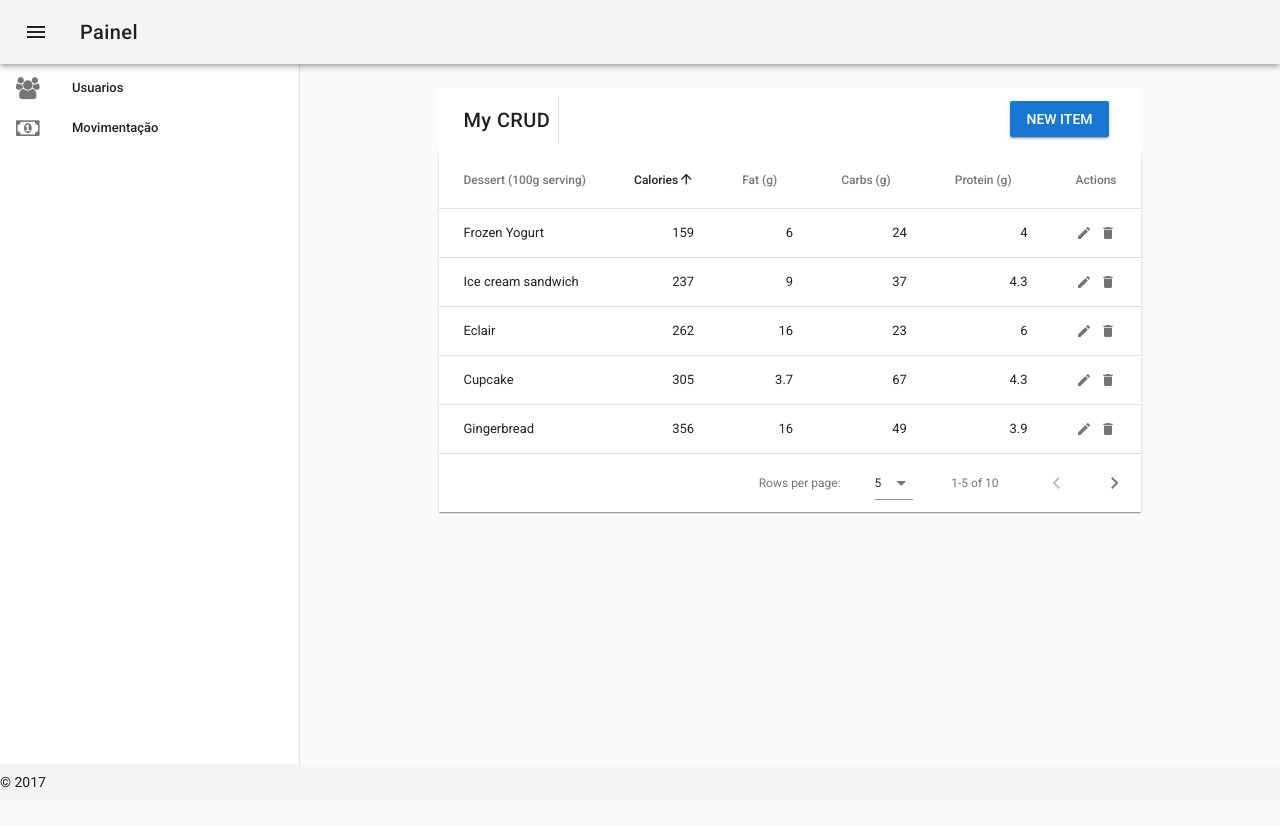
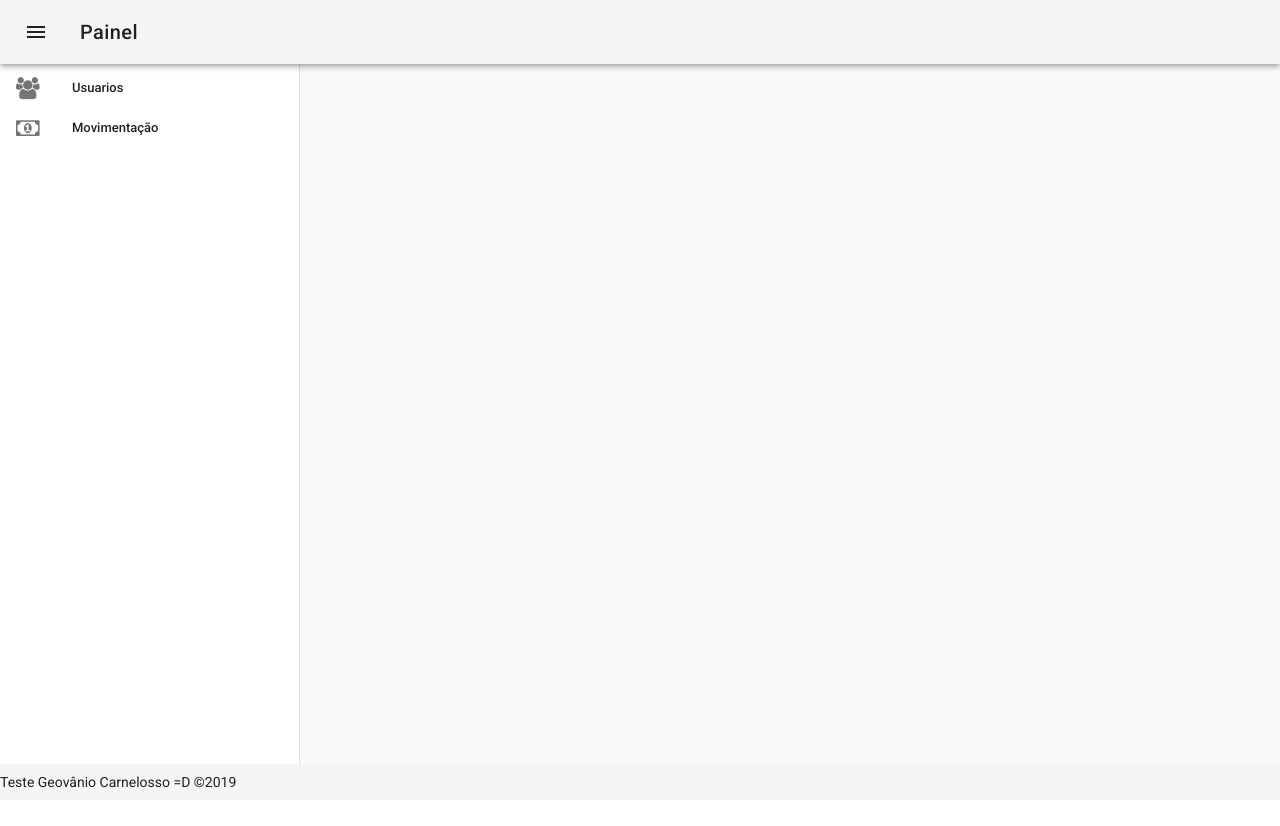
Before and after one commit to geeox96/atualProject, a Vue app in the folder Cliente/: page /#/movimentacao in a window 1280 px wide. Shown: the top 826 px of the page. After the commit the page ends 800 px from the top, so only its background shows below. Built offline with nearby package versions, Linux system fonts and the light colour scheme.

Commit message:
tentando organizar + cadastro okay !

```diff
--- a/Cliente/package.json
+++ b/Cliente/package.json
@@ -9,6 +9,7 @@
   "dependencies": {
     "axios": "^0.19.0",
     "core-js": "^2.6.5",
+    "sweetalert2": "^8.11.7",
     "vue": "^2.6.10",
     "vue-axios": "^2.1.4",
     "vue-router": "^3.0.3",
--- a/Cliente/src/App.vue
+++ b/Cliente/src/App.vue
@@ -40,7 +40,7 @@
       </v-container>
     </v-content>
     <v-footer app fixed>
-      <span>&copy; 2017</span>
+      <span>Teste Geovânio Carnelosso =D &copy;2019</span>
     </v-footer>
   </v-app>
 </div>
--- /dev/null
+++ b/Cliente/src/components/EditarUsuario.vue
@@ -0,0 +1,89 @@
+<template>
+  <v-dialog ref="editarUser" v-model="CaixaEditarUsuario" max-width="800px">
+    <v-card>
+      <v-card-title>
+        <v-spacer></v-spacer>
+
+        <span class="headline">Editar Usuario</span>
+        <v-spacer></v-spacer>
+      </v-card-title>
+
+      <!-- <v-form ref="form" v-model="validade" lazy-validation>
+        <v-card-text>
+          <v-container grid-list-md>
+            <v-layout wrap>
+              <v-flex xs12>
+                <v-text-field
+                  :rules="[validacao.obrigatorio]"
+                  v-model="dadosUsuario.nome"
+                  label="Nome Completo"
+                  placeholder="João Mariano Freitas"
+                ></v-text-field>
+              </v-flex>
+
+              <v-flex xs12>
+                <v-text-field
+                  :rules="[validacao.obrigatorio, validacao.email]"
+                  v-model="dadosUsuario.email"
+                  label="E-Mail"
+                  placeholder="exemplo@servidor.com"
+                ></v-text-field>
+              </v-flex>
+              <v-flex xs12 sm6>
+                <v-text-field
+                  :rules="[validacao.obrigatorio, validacao.min]"
+                  :append-icon="mostrarSenha ? 'visibility' : 'visibility_off'"
+                  :type="mostrarSenha ? 'text' : 'password'"
+                  v-model="dadosUsuario.senha"
+                  label="Senha"
+                  @click:append="mostrarSenha = !mostrarSenha"
+                ></v-text-field>
+              </v-flex>
+              <v-flex xs12 sm6>
+                <v-text-field
+                  :rules="[validacao.obrigatorio, validacao.min, validacao.senhaValidacao]"
+                  :append-icon="mostrarSenha1 ? 'visibility' : 'visibility_off'"
+                  :type="mostrarSenha1 ? 'text' : 'password'"
+                  v-model="dadosUsuario.senhaConfirmacao"
+                  label="Repita a senha"
+                  @click:append="mostrarSenha1 = !mostrarSenha1"
+                ></v-text-field>
+              </v-flex>
+            </v-layout>
+          </v-container>
+        </v-card-text>
+      </v-form>
+      <v-card-actions>
+        <v-spacer></v-spacer>
+        <v-btn @click="fechar">Cencelar</v-btn>
+        <v-btn :disabled="!validade" @click="criar">Criar</v-btn>
+      </v-card-actions> -->
+    </v-card>
+  </v-dialog>
+</template>
+
+<script>
+import UsuariosHome from "../views/Usuario"
+
+export default {
+   nome:  'ComponenteEditarUsuario',
+  data() {
+    return {
+        CaixaEditarUsuario: true,
+    };
+  },
+
+  methods: {
+      testeChamada(){
+          console.log('TA AQUI NA PORRA DO EDITARUSUAIRO')
+      }
+  },
+
+  mounted(){
+      console.log('pegouEditarUsuario')
+  }
+};
+</script>
+
+<style>
+</style>
--- a/Cliente/src/views/Movimentacao.vue
+++ /dev/null
@@ -1,249 +0,0 @@
-<template>
-  <v-app id="inspire">
-    <div>
-      <v-toolbar flat color="white">
-        <v-toolbar-title>My CRUD</v-toolbar-title>
-        <v-divider
-          class="mx-2"
-          inset
-          vertical
-        ></v-divider>
-        <v-spacer></v-spacer>
-        <v-dialog v-model="dialog" max-width="500px">
-          <template v-slot:activator="{ on }">
-            <v-btn color="primary" dark class="mb-2" v-on="on">New Item</v-btn>
-          </template>
-          <v-card>
-            <v-card-title>
-              <span class="headline">{{ formTitle }}</span>
-            </v-card-title>
-
-            <v-card-text>
-              <v-container grid-list-md>
-                <v-layout wrap>
-                  <v-flex xs12 sm6 md4>
-                    <v-text-field v-model="editedItem.name" label="Dessert name"></v-text-field>
-                  </v-flex>
-                  <v-flex xs12 sm6 md4>
-                    <v-text-field v-model="editedItem.calories" label="Calories"></v-text-field>
-                  </v-flex>
-                  <v-flex xs12 sm6 md4>
-                    <v-text-field v-model="editedItem.fat" label="Fat (g)"></v-text-field>
-                  </v-flex>
-                  <v-flex xs12 sm6 md4>
-                    <v-text-field v-model="editedItem.carbs" label="Carbs (g)"></v-text-field>
-                  </v-flex>
-                  <v-flex xs12 sm6 md4>
-                    <v-text-field v-model="editedItem.protein" label="Protein (g)"></v-text-field>
-                  </v-flex>
-                </v-layout>
-              </v-container>
-            </v-card-text>
-
-            <v-card-actions>
-              <v-spacer></v-spacer>
-              <v-btn color="blue darken-1" flat @click="close">Cancel</v-btn>
-              <v-btn color="blue darken-1" flat @click="save">Save</v-btn>
-            </v-card-actions>
-          </v-card>
-        </v-dialog>
-      </v-toolbar>
-      <v-data-table
-        :headers="headers"
-        :items="desserts"
-        class="elevation-1"
-      >
-        <template v-slot:items="props">
-          <td>{{ props.item.name }}</td>
-          <td class="text-xs-right">{{ props.item.calories }}</td>
-          <td class="text-xs-right">{{ props.item.fat }}</td>
-          <td class="text-xs-right">{{ props.item.carbs }}</td>
-          <td class="text-xs-right">{{ props.item.protein }}</td>
-          <td class="justify-center layout px-0">
-            <v-icon
-              small
-              class="mr-2"
-              @click="editItem(props.item)"
-            >
-              edit
-            </v-icon>
-            <v-icon
-              small
-              @click="deleteItem(props.item)"
-            >
-              delete
-            </v-icon>
-          </td>
-        </template>
-        <template v-slot:no-data>
-          <v-btn color="primary" @click="initialize">Reset</v-btn>
-        </template>
-      </v-data-table>
-    </div>
-  </v-app>
-</template>
-
-<script>
-export default {
-  data: () => ({
-    dialog: false,
-    headers: [
-      {
-        text: 'Dessert (100g serving)',
-        align: 'left',
-        sortable: false,
-        value: 'name'
-      },
-      { text: 'Calories', value: 'calories' },
-      { text: 'Fat (g)', value: 'fat' },
-      { text: 'Carbs (g)', value: 'carbs' },
-      { text: 'Protein (g)', value: 'protein' },
-      { text: 'Actions', value: 'name', sortable: false }
-    ],
-    desserts: [],
-    editedIndex: -1,
-    editedItem: {
-      name: '',
-      calories: 0,
-      fat: 0,
-      carbs: 0,
-      protein: 0
-    },
-    defaultItem: {
-      name: '',
-      calories: 0,
-      fat: 0,
-      carbs: 0,
-      protein: 0
-    }
-  }),
-
-  computed: {
-    formTitle () {
-      return this.editedIndex === -1 ? 'New Item' : 'Edit Item'
-    }
-  },
-
-
-
-  created () {
-    this.initialize()
-  },
-
-  methods: {
-    initialize () {
-      this.desserts = [
-        {
-          name: 'Frozen Yogurt',
-          calories: 159,
-          fat: 6.0,
-          carbs: 24,
-          protein: 4.0
-        },
-        {
-          name: 'Ice cream sandwich',
-          calories: 237,
-          fat: 9.0,
-          carbs: 37,
-          protein: 4.3
-        },
-        {
-          name: 'Eclair',
-          calories: 262,
-          fat: 16.0,
-          carbs: 23,
-          protein: 6.0
-        },
-        {
-          name: 'Cupcake',
-          calories: 305,
-          fat: 3.7,
-          carbs: 67,
-          protein: 4.3
-        },
-        {
-          name: 'Gingerbread',
-          calories: 356,
-          fat: 16.0,
-          carbs: 49,
-          protein: 3.9
-        },
-        {
-          name: 'Jelly bean',
-          calories: 375,
-          fat: 0.0,
-          carbs: 94,
-          protein: 0.0
-        },
-        {
-          name: 'Lollipop',
-          calories: 392,
-          fat: 0.2,
-          carbs: 98,
-          protein: 0
-        },
-        {
-          name: 'Honeycomb',
-          calories: 408,
-          fat: 3.2,
-          carbs: 87,
-          protein: 6.5
-        },
-        {
-          name: 'Donut',
-          calories: 452,
-          fat: 25.0,
-          carbs: 51,
-          protein: 4.9
-        },
-        {
-          name: 'KitKat',
-          calories: 518,
-          fat: 26.0,
-          carbs: 65,
-          protein: 7
-        }
-      ]
-    },
-
-      watch: {
-    dialog (val) {
-      val || this.close()
-    }
-  },
-
-    editItem (item) {
-      this.editedIndex = this.desserts.indexOf(item)
-      this.editedItem = Object.assign({}, item)
-      this.dialog = true
-    },
-
-    deleteItem (item) {
-      const index = this.desserts.indexOf(item)
-      confirm('Are you sure you want to delete this item?') && this.desserts.splice(index, 1)
-    },
-
-
-
-    close () {
-      this.dialog = false
-      setTimeout(() => {
-        this.editedItem = Object.assign({}, this.defaultItem)
-        this.editedIndex = -1
-      }, 300)
-    },
-
-    save () {
-      if (this.editedIndex > -1) {
-        Object.assign(this.desserts[this.editedIndex], this.editedItem)
-      } else {
-        this.desserts.push(this.editedItem)
-      }
-      this.close()
-    }
-  }}
-</script>
-
-<style>
-
-</style>
--- a/Cliente/src/views/Usuario.vue
+++ b/Cliente/src/views/Usuario.vue
@@ -2,15 +2,13 @@
   <v-app id="inspire">
     <v-layout row>
       <v-flex>
+        <v-card>
           <v-alert
             dismissible
             :value="false"
-            v-model="notificacaoCaixaFechada"
+            v-model="exibirNotificacao"
             type="success"
-          >Você clicou em cancelar</v-alert></v-flex>
-      <v-flex>
-        <v-card>
-
+          >{{ msg.notificao }}</v-alert>
           <v-toolbar color="#023788" dark>
             <v-toolbar-title>Usuarios</v-toolbar-title>
             <v-spacer></v-spacer>
@@ -74,7 +72,7 @@
                 <v-card-actions>
                   <v-spacer></v-spacer>
                   <v-btn @click="fechar">Cencelar</v-btn>
-                  <v-btn :disabled="!validade" @click="salvar">Criar</v-btn>
+                  <v-btn :disabled="!validade" @click="criar">Criar</v-btn>
                 </v-card-actions>
               </v-card>
             </v-dialog>
@@ -90,7 +88,7 @@
               <td>{{ props.item.nome }}</td>
               <td class="text-right">{{ props.item.email }}</td>
               <td class="justify-center layout px-0">
-                <v-icon color="#023788" medium class="mr-2" @click="editarItem(props.item)">edit</v-icon>
+                <v-icon color="#023788" medium class="mr-2" @click="editarUsuario()">edit</v-icon>
               </td>
             </template>
           </v-data-table>
@@ -105,6 +103,7 @@ import { apiUrl } from "../config.js";
 import Vue from "vue";
 import axios from "axios";
 import VueAxios from "vue-axios";
+import ComponenteEditarUsuario from "../components/EditarUsuario"
 
 Vue.use(VueAxios, axios);
 
@@ -112,11 +111,11 @@ export default {
   name: "Usuarios",
   data() {
     return {
+      msg: [],
       mostrarSenha: false,
       mostrarSenha1: false,
       caixaNovoUsuario: false,
-      notificacaoCadastrado: false,
-      notificacaoCaixaFechada: false,
+      exibirNotificacao: false,
       validade: false,
       usuarios: [],
       itens: [
@@ -145,13 +144,14 @@ export default {
         },
         senhaValidacao: value =>
           value == this.dadosUsuario.senha || "As senhas não coincidem"
-      },
+      }
     };
   },
 
-  computed: {
+  components: {
+    ComponenteEditarUsuario
+  },
 
-  },
 
   methods: {
     obterUsuarios() {
@@ -161,30 +161,46 @@ export default {
     },
 
     cadastrarUsuario() {
-      Vue.axios.post(apiUrl + "usuario", {
+      Vue.axios
+        .post(apiUrl + "usuario", {
           nome: this.dadosUsuario.nome,
           email: this.dadosUsuario.email,
           senha: this.dadosUsuario.senha
         })
         .then(response => {
-          this.notificacaoCadastrado = true;
+          this.notificar("contaCriada");
         });
+    },
+
+    editarUsuario() {
+      console.log('entrou aqui')
+      ComponenteEditarUsuario.testeChamada()
+      console.log('num eita aqui')
     },
 
     fechar() {
       this.dadosUsuario = Object.assign({}, this.dadosLimpo);
       this.caixaNovoUsuario = false;
-      this.notificacaoCaixaFechada = true;
     },
 
-    salvar() {
+    notificar(seletorDeNotificao) {
+      if (seletorDeNotificao == "contaCriada") {
+        this.msg.notificao = "Conta criada com sucesso !!";
+        this.exibirNotificacao = true;
+        setTimeout(() => {
+          this.exibirNotificacao = false;
+        }, 5000);
+      }
+    },
+
+    criar() {
       if (this.$refs.form.validate()) {
         this.cadastrarUsuario();
         this.obterUsuarios();
         this.dadosUsuario = Object.assign({}, this.dadosLimpo);
         this.fechar();
       }
-    },
+    }
   },
 
   mounted() {
```
Also changed, not shown: 1 other file (tests, documents, lock files or other folders).
